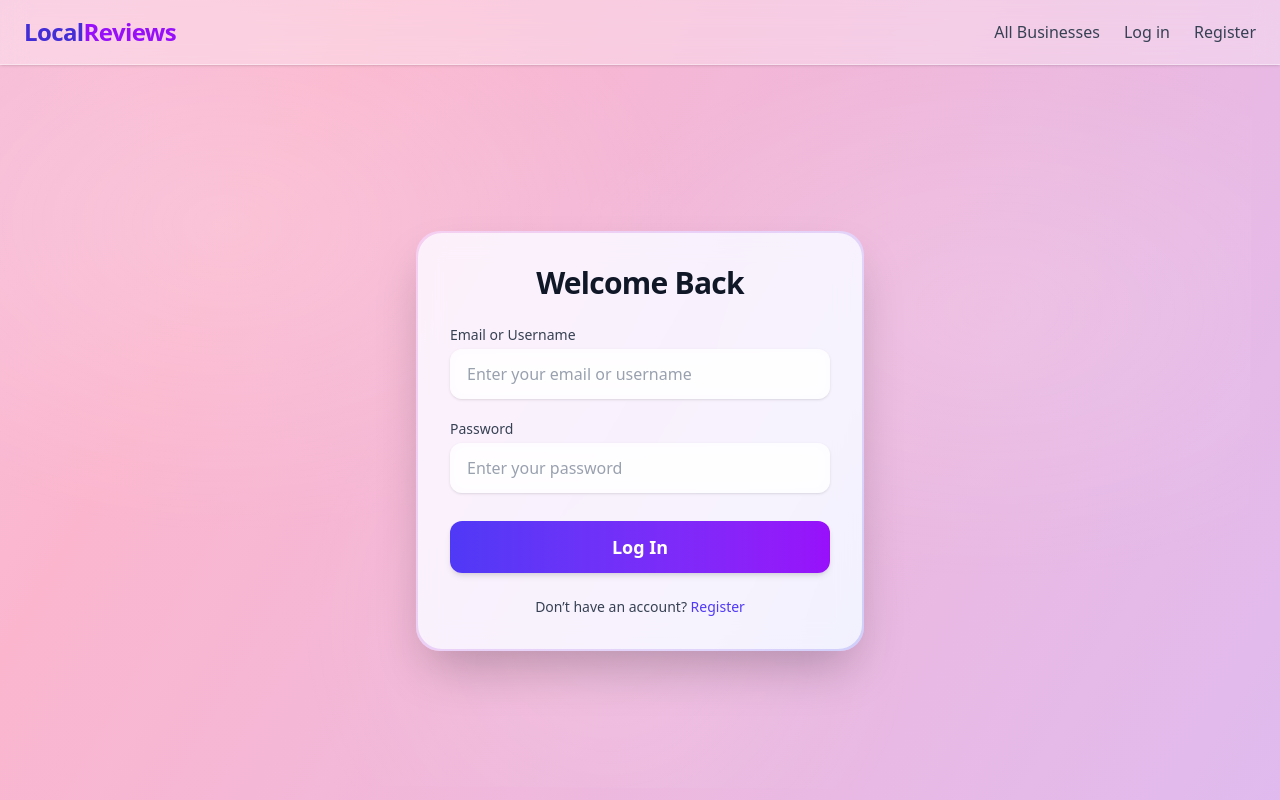
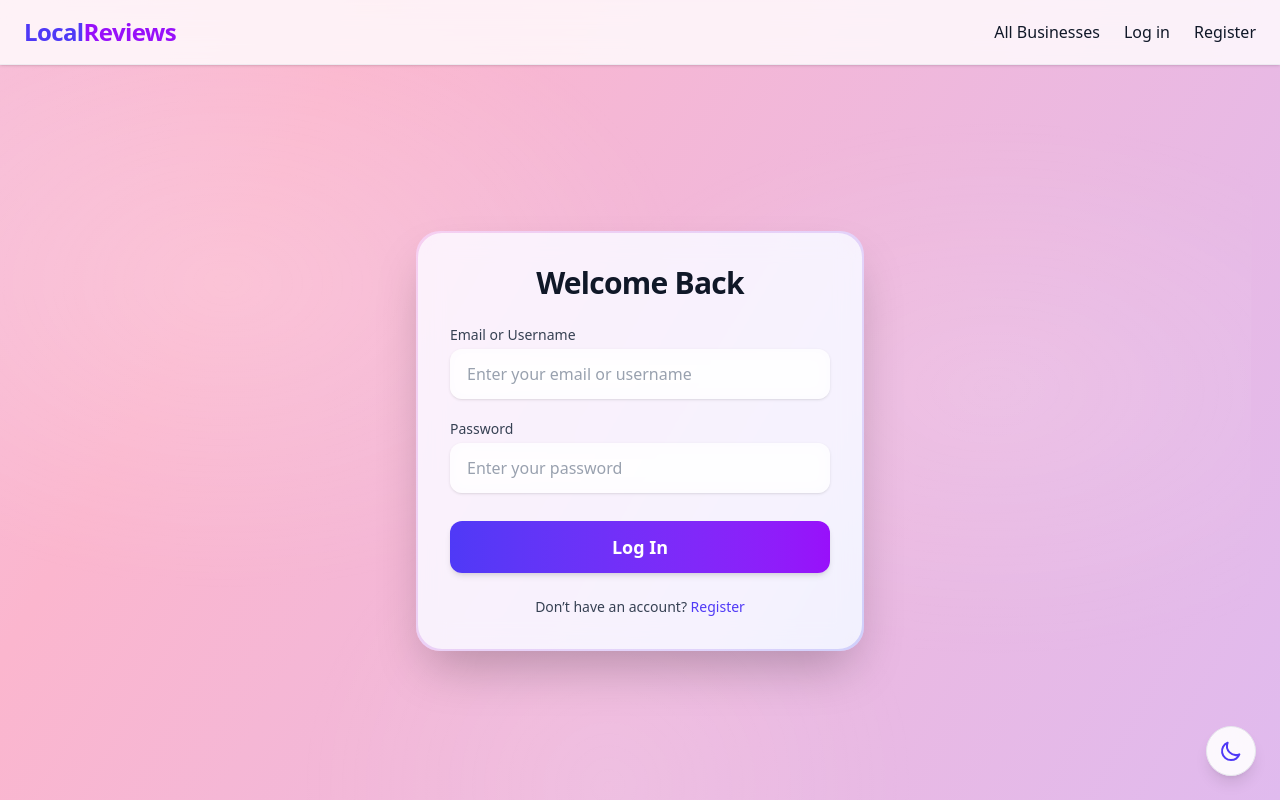
Before and after one commit to chebli2002/local-reviews, a React (Vite) app: page /login in a window 1280 px wide. Shown: the top 800 px of the page. Built offline with nearby package versions, Linux system fonts and the light colour scheme.

Commit message:
Dark mode Toggle Added

```diff
--- a/src/App.jsx
+++ b/src/App.jsx
@@ -2,6 +2,7 @@ import { Routes, Route, Navigate, useLocation } from "react-router-dom";
 import { AnimatePresence, motion } from "framer-motion";
 import { useData } from "./data/DataContext.jsx";
 import Navbar from "./components/globals/Navbar.jsx";
+import DarkModeToggle from "./components/globals/DarkModeToggle.jsx";
 import Home from "./components/Home.jsx";
 import BusinessesList from "./components/business/BusinessesList.jsx";
 import BusinessDetail from "./components/business/BusinessDetail.jsx";
@@ -23,7 +24,7 @@ export default function App() {
   const location = useLocation();
 
   return (
-    <div className="min-h-screen text-gray-900 bg-gradient-aurora bg-aurora-overlay overflow-hidden">
+    <div className="min-h-screen text-gray-900 dark:text-gray-100 bg-gradient-aurora bg-aurora-overlay overflow-hidden relative">
       <Navbar />
       <AnimatePresence mode="wait">
         <motion.main
@@ -70,6 +71,7 @@ export default function App() {
         </motion.main>
       </AnimatePresence>
       <Footer />
+      <DarkModeToggle />
     </div>
   );
 }
--- /dev/null
+++ b/src/components/globals/DarkModeToggle.jsx
@@ -0,0 +1,46 @@
+import { motion } from "framer-motion";
+import { useTheme } from "../../data/ThemeContext.jsx";
+
+export default function DarkModeToggle() {
+  const { isDark, toggleTheme } = useTheme();
+
+  return (
+    <motion.button
+      onClick={toggleTheme}
+      className="fixed bottom-6 right-6 z-50 p-3 rounded-full bg-white/90 dark:bg-gray-800/90 backdrop-blur-md shadow-lg border border-gray-200 dark:border-gray-700 hover:shadow-xl transition-all duration-200"
+      whileHover={{ scale: 1.1 }}
+      whileTap={{ scale: 0.95 }}
+      aria-label="Toggle dark mode"
+    >
+      {isDark ? (
+        <svg
+          className="w-6 h-6 text-yellow-500"
+          fill="none"
+          stroke="currentColor"
+          viewBox="0 0 24 24"
+        >
+          <path
+            strokeLinecap="round"
+            strokeLinejoin="round"
+            strokeWidth={2}
+            d="M12 3v1m0 16v1m9-9h-1M4 12H3m15.364 6.364l-.707-.707M6.343 6.343l-.707-.707m12.728 0l-.707.707M6.343 17.657l-.707.707M16 12a4 4 0 11-8 0 4 4 0 018 0z"
+          />
+        </svg>
+      ) : (
+        <svg
+          className="w-6 h-6 text-indigo-600"
+          fill="none"
+          stroke="currentColor"
+          viewBox="0 0 24 24"
+        >
+          <path
+            strokeLinecap="round"
+            strokeLinejoin="round"
+            strokeWidth={2}
+            d="M20.354 15.354A9 9 0 018.646 3.646 9.003 9.003 0 0012 21a9.003 9.003 0 008.354-5.646z"
+          />
+        </svg>
+      )}
+    </motion.button>
+  );
+}
--- a/src/components/globals/Navbar.jsx
+++ b/src/components/globals/Navbar.jsx
@@ -1,3 +1,5 @@
+"use client";
+
 import { Link, NavLink, useNavigate } from "react-router-dom";
 import { useData } from "../../data/DataContext.jsx";
 
@@ -6,28 +8,35 @@ export default function Navbar() {
   const navigate = useNavigate();
 
   return (
-    <header className="sticky top-0 z-50 bg-white/30 backdrop-blur-md border-b border-white/40 shadow-sm">
+    <header className="sticky top-0 z-50 bg-white/80 dark:bg-gray-950/80 backdrop-blur-md border-b border-gray-200/60 dark:border-gray-800/60 shadow-sm">
       <div className="max-w-7xl mx-auto flex justify-between items-center px-6 py-4">
         <Link
           to="/"
-          className="text-2xl font-bold text-indigo-700 tracking-tight"
+          className="text-2xl font-bold text-indigo-600 dark:text-indigo-400 tracking-tight"
         >
-          Local<span className="text-purple-600">Reviews</span>
+          Local
+          <span className="text-purple-600 dark:text-purple-400">Reviews</span>
         </Link>
 
-        <nav className="flex items-center gap-6 text-gray-700">
-          <NavLink to="/businesses" className="hover:text-indigo-600">
+        <nav className="flex items-center gap-6 text-gray-900 dark:text-gray-100">
+          <NavLink
+            to="/businesses"
+            className="hover:text-indigo-700 dark:hover:text-indigo-300"
+          >
             All Businesses
           </NavLink>
 
           {currentUser && (
             <>
-              <NavLink to="/businesses/new" className="hover:text-indigo-600">
+              <NavLink
+                to="/businesses/new"
+                className="hover:text-indigo-700 dark:hover:text-indigo-300"
+              >
                 Add Business
               </NavLink>
               <NavLink
                 to={`/users/${currentUser.id}/reviews`}
-                className="hover:text-indigo-600"
+                className="hover:text-indigo-700 dark:hover:text-indigo-300"
               >
                 My Reviews
               </NavLink>
@@ -36,10 +45,16 @@ export default function Navbar() {
 
           {!currentUser ? (
             <>
-              <NavLink to="/login" className="hover:text-indigo-600">
+              <NavLink
+                to="/login"
+                className="hover:text-indigo-700 dark:hover:text-indigo-300"
+              >
                 Log in
               </NavLink>
-              <NavLink to="/register" className="hover:text-indigo-600">
+              <NavLink
+                to="/register"
+                className="hover:text-indigo-700 dark:hover:text-indigo-300"
+              >
                 Register
               </NavLink>
             </>
--- /dev/null
+++ b/src/data/ThemeContext.jsx
@@ -0,0 +1,36 @@
+import { createContext, useContext, useState, useEffect } from "react";
+
+const ThemeContext = createContext(null);
+export const useTheme = () => useContext(ThemeContext);
+
+export function ThemeProvider({ children }) {
+  const [isDark, setIsDark] = useState(() => {
+    // Check localStorage or default to false
+    const saved = localStorage.getItem("darkMode");
+    return saved ? JSON.parse(saved) : false;
+  });
+
+  useEffect(() => {
+    // Save to localStorage whenever theme changes
+    localStorage.setItem("darkMode", JSON.stringify(isDark));
+    // Apply class to document for easier dark mode styling
+    if (isDark) {
+      document.documentElement.classList.add("dark");
+    } else {
+      document.documentElement.classList.remove("dark");
+    }
+  }, [isDark]);
+
+  const toggleTheme = () => {
+    setIsDark((prev) => !prev);
+  };
+
+  const value = {
+    isDark,
+    toggleTheme,
+  };
+
+  return (
+    <ThemeContext.Provider value={value}>{children}</ThemeContext.Provider>
+  );
+}
--- a/src/index.css
+++ b/src/index.css
@@ -8,7 +8,7 @@
 
   body {
     /* Allow the app shell gradient to show edge-to-edge */
-    @apply text-gray-800 font-sans antialiased;
+    @apply text-gray-800 dark:text-gray-200 font-sans antialiased;
     background: transparent;
   }
 
@@ -16,7 +16,7 @@
   h2,
   h3,
   h4 {
-    @apply font-semibold text-gray-900 tracking-tight;
+    @apply font-semibold text-gray-900 dark:text-gray-100 tracking-tight;
   }
 }
 
@@ -27,15 +27,15 @@
   }
 
   .btn-outline {
-    @apply border border-indigo-600 text-indigo-600 px-5 py-2.5 rounded-lg font-medium hover:bg-indigo-50 transition;
+    @apply border border-indigo-600 dark:border-indigo-400 text-indigo-600 dark:text-indigo-400 px-5 py-2.5 rounded-lg font-medium hover:bg-indigo-50 dark:hover:bg-indigo-900/30 transition;
   }
 
   .card {
-    @apply bg-white rounded-2xl shadow-sm hover:shadow-xl transition-all duration-300 overflow-hidden border border-gray-100;
+    @apply bg-white dark:bg-gray-800 rounded-2xl shadow-sm dark:shadow-gray-900/50 hover:shadow-xl dark:hover:shadow-gray-900/70 transition-all duration-300 overflow-hidden border border-gray-100 dark:border-gray-700;
   }
 
   .input {
-    @apply border border-gray-300 rounded-md px-3 py-2 w-full focus:ring-2 focus:ring-indigo-500 focus:border-indigo-500 outline-none transition;
+    @apply border border-gray-300 dark:border-gray-600 bg-white dark:bg-gray-800 text-gray-900 dark:text-gray-100 rounded-md px-3 py-2 w-full focus:ring-2 focus:ring-indigo-500 dark:focus:ring-indigo-400 focus:border-indigo-500 dark:focus:border-indigo-400 outline-none transition;
   }
 
   .fade-in {
@@ -106,6 +106,20 @@
   animation: auroraFlow 30s ease infinite;
 }
 
+/* 🌌 Dark Mode Aurora Gradient */
+.dark .bg-gradient-aurora {
+  background: linear-gradient(
+    120deg,
+    #1e3a8a,
+    #5b21b6,
+    #7c2d12,
+    #581c87,
+    #0c4a6e
+  );
+  background-size: 400% 400%;
+  animation: auroraFlow 30s ease infinite;
+}
+
 /* ✨ Elegant shimmer overlay (soft, subtle light waves) */
 .bg-aurora-overlay::before {
   content: "";
@@ -129,6 +143,25 @@
     );
   animation: moveAurora 24s ease-in-out infinite alternate;
   filter: blur(0.5px);
+}
+
+/* ✨ Dark Mode Shimmer Overlay */
+.dark .bg-aurora-overlay::before {
+  background: radial-gradient(
+      60vmax 40vmax at 20% 30%,
+      rgba(147, 51, 234, 0.15),
+      transparent 60%
+    ),
+    radial-gradient(
+      50vmax 30vmax at 80% 40%,
+      rgba(59, 130, 246, 0.12),
+      transparent 70%
+    ),
+    radial-gradient(
+      40vmax 40vmax at 50% 80%,
+      rgba(168, 85, 247, 0.1),
+      transparent 60%
+    );
 }
 @keyframes moveAurora {
   0% {
@@ -163,6 +196,20 @@
     rgba(252, 207, 241, 0.9),
     rgba(221, 214, 254, 0.9),
     rgba(147, 197, 253, 0.9)
+  );
+  background-size: 400% 400%;
+  animation: softFlow 10s ease infinite;
+}
+
+/* 🌈 Dark Mode Animated gradient border */
+.dark .bg-gradient-border {
+  background: linear-gradient(
+    120deg,
+    rgba(30, 58, 138, 0.9),
+    rgba(91, 33, 182, 0.9),
+    rgba(124, 45, 18, 0.9),
+    rgba(88, 28, 135, 0.9),
+    rgba(12, 74, 110, 0.9)
   );
   background-size: 400% 400%;
   animation: softFlow 10s ease infinite;
@@ -207,31 +254,12 @@
     opacity: 0;
   }
 }
-.bg-gradient-border::before {
-  content: "";
-  position: absolute;
-  inset: 0;
-  border-radius: inherit;
+
+/* Dark Mode Shimmer */
+.dark .bg-gradient-border::before {
   background: linear-gradient(
     120deg,
-    rgba(255, 255, 255, 0.15),
-    rgba(255, 255, 255, 0)
+    rgba(147, 51, 234, 0.2),
+    rgba(147, 51, 234, 0)
   );
-  animation: shimmer 6s ease-in-out infinite;
-  pointer-events: none;
 }
-
-@keyframes shimmer {
-  0% {
-    transform: translateX(-20%);
-    opacity: 0;
-  }
-  50% {
-    transform: translateX(20%);
-    opacity: 0.4;
-  }
-  100% {
-    transform: translateX(60%);
-    opacity: 0;
-  }
-}
--- a/src/main.jsx
+++ b/src/main.jsx
@@ -3,14 +3,17 @@ import ReactDOM from "react-dom/client";
 import { BrowserRouter } from "react-router-dom";
 import App from "./App.jsx";
 import { DataProvider } from "./data/DataContext.jsx";
+import { ThemeProvider } from "./data/ThemeContext.jsx";
 import "./index.css";
 
 ReactDOM.createRoot(document.getElementById("root")).render(
   <React.StrictMode>
     <BrowserRouter>
-      <DataProvider>
-        <App />
-      </DataProvider>
+      <ThemeProvider>
+        <DataProvider>
+          <App />
+        </DataProvider>
+      </ThemeProvider>
     </BrowserRouter>
   </React.StrictMode>
 );
```
Also changed, not shown: src/components/Home.jsx (+13 -9 lines).
